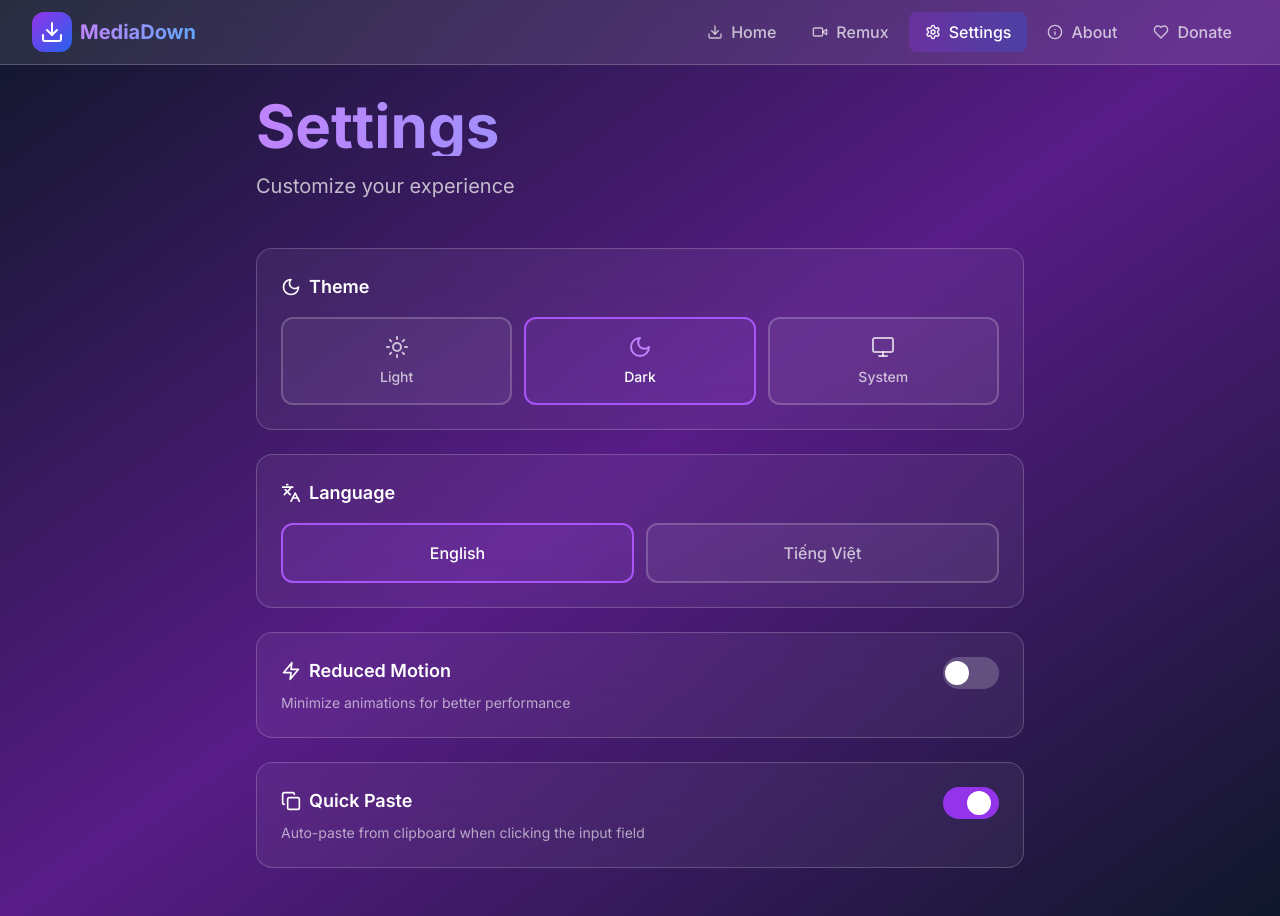
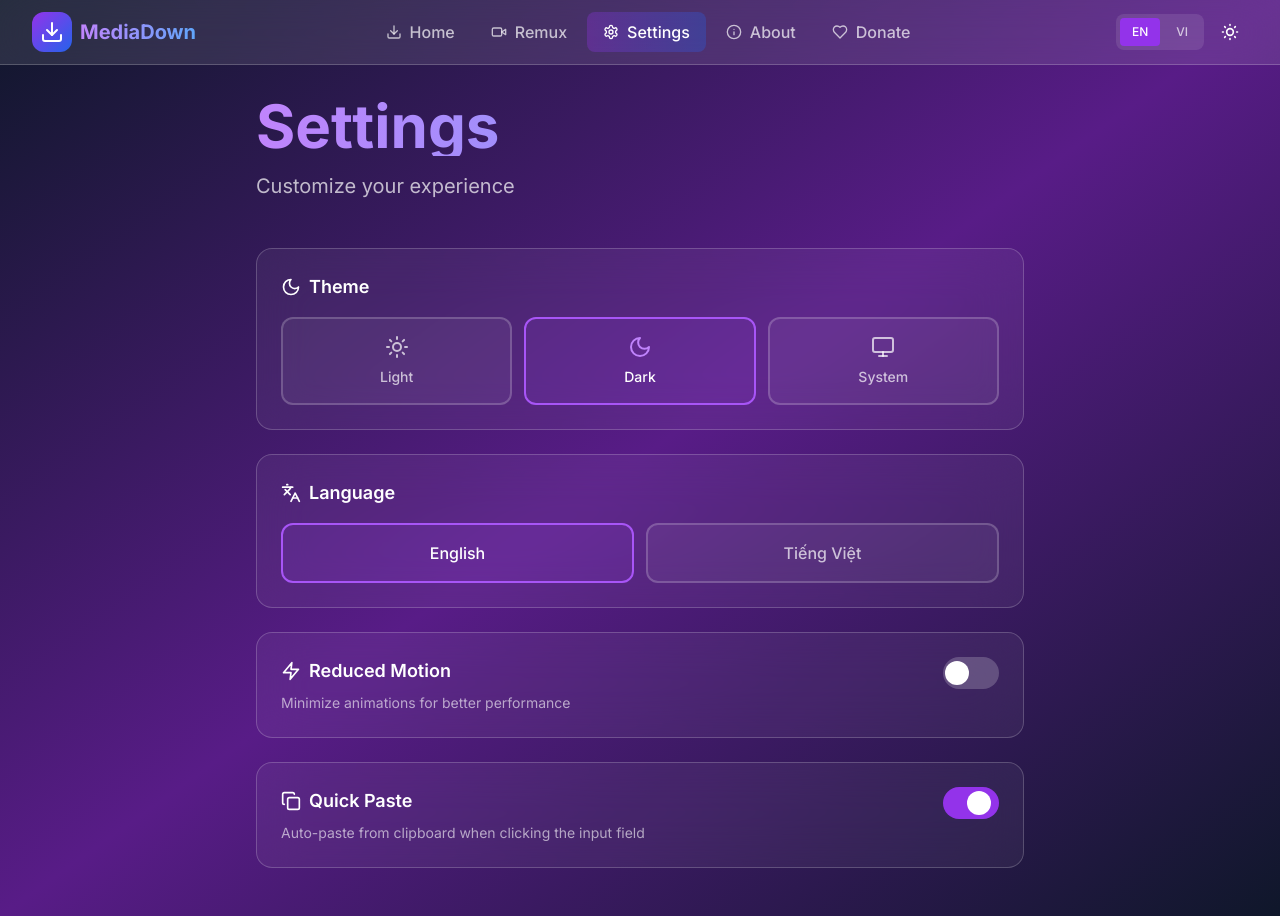
Before and after one commit to nughnguyen/media-downloader, a Next.js app: page /settings in a window 1280 px wide. Built offline with nearby package versions, Linux system fonts and the light colour scheme.

Commit message:
feat: Implement core UI, global styling, layout, and download result display for the media downloader application.

```diff
--- a/app/globals.css
+++ b/app/globals.css
@@ -3,6 +3,16 @@
 @tailwind utilities;
 
 :root {
+  --background: #0f172a;
+  --foreground: #ffffff;
+}
+
+.light {
+  --background: #f8fafc;
+  --foreground: #0f172a;
+}
+
+.dark {
   --background: #0f172a;
   --foreground: #ffffff;
 }
@@ -21,6 +31,7 @@ body {
     sans-serif;
   -webkit-font-smoothing: antialiased;
   -moz-osx-font-smoothing: grayscale;
+  transition: background-color 0.3s ease, color 0.3s ease;
 }
 
 /* Custom Scrollbar */
@@ -33,6 +44,14 @@ body {
   border-radius: 10px;
 }
 
+.dark .custom-scrollbar::-webkit-scrollbar-track {
+  background: rgba(255, 255, 255, 0.05);
+}
+
+.light .custom-scrollbar::-webkit-scrollbar-track {
+  background: rgba(0, 0, 0, 0.05);
+}
+
 .custom-scrollbar::-webkit-scrollbar-thumb {
   background: rgba(168, 85, 247, 0.5);
   border-radius: 10px;
@@ -40,6 +59,50 @@ body {
 
 .custom-scrollbar::-webkit-scrollbar-thumb:hover {
   background: rgba(168, 85, 247, 0.7);
+}
+
+/* RGB Glow Animation */
+@keyframes rgb-glow {
+  0% {
+    box-shadow: 0 0 20px rgba(255, 0, 0, 0.8),
+                0 0 40px rgba(255, 0, 0, 0.4),
+                inset 0 0 20px rgba(255, 0, 0, 0.2);
+  }
+  33% {
+    box-shadow: 0 0 20px rgba(0, 255, 0, 0.8),
+                0 0 40px rgba(0, 255, 0, 0.4),
+                inset 0 0 20px rgba(0, 255, 0, 0.2);
+  }
+  66% {
+    box-shadow: 0 0 20px rgba(0, 0, 255, 0.8),
+                0 0 40px rgba(0, 0, 255, 0.4),
+                inset 0 0 20px rgba(0, 0, 255, 0.2);
+  }
+  100% {
+    box-shadow: 0 0 20px rgba(255, 0, 0, 0.8),
+                0 0 40px rgba(255, 0, 0, 0.4),
+                inset 0 0 20px rgba(255, 0, 0, 0.2);
+  }
+}
+
+@keyframes rgb-border {
+  0% {
+    border-color: rgba(255, 0, 0, 0.8);
+  }
+  33% {
+    border-color: rgba(0, 255, 0, 0.8);
+  }
+  66% {
+    border-color: rgba(0, 0, 255, 0.8);
+  }
+  100% {
+    border-color: rgba(255, 0, 0, 0.8);
+  }
+}
+
+.rgb-glow {
+  animation: rgb-glow 3s linear infinite, rgb-border 3s linear infinite;
+  border: 2px solid;
 }
 
 /* Animations */
@@ -63,6 +126,16 @@ body {
   background-size: 1000px 100%;
 }
 
+.light .animate-shimmer {
+  background: linear-gradient(
+    90deg,
+    rgba(0, 0, 0, 0) 0%,
+    rgba(0, 0, 0, 0.05) 50%,
+    rgba(0, 0, 0, 0) 100%
+  );
+  background-size: 1000px 100%;
+}
+
 /* Glassmorphism utilities */
 .glass {
   background: rgba(255, 255, 255, 0.05);
@@ -71,11 +144,21 @@ body {
   border: 1px solid rgba(255, 255, 255, 0.1);
 }
 
+.light .glass {
+  background: rgba(255, 255, 255, 0.7);
+  border: 1px solid rgba(0, 0, 0, 0.1);
+}
+
 .glass-strong {
   background: rgba(255, 255, 255, 0.1);
   backdrop-filter: blur(20px);
   -webkit-backdrop-filter: blur(20px);
   border: 1px solid rgba(255, 255, 255, 0.2);
+}
+
+.light .glass-strong {
+  background: rgba(255, 255, 255, 0.9);
+  border: 1px solid rgba(0, 0, 0, 0.2);
 }
 
 /* Gradient text */
@@ -98,6 +181,11 @@ body {
   color: #ffffff;
 }
 
+.light ::selection {
+  background-color: rgba(168, 85, 247, 0.3);
+  color: #0f172a;
+}
+
 /* Smooth scrolling */
 html {
   scroll-behavior: smooth;
--- a/app/layout.tsx
+++ b/app/layout.tsx
@@ -3,6 +3,7 @@ import { Inter } from 'next/font/google';
 import './globals.css';
 import Navigation from '@/components/navigation';
 import FloatingQueue from '@/components/floating-queue';
+import ThemeProvider from '@/components/theme-provider';
 
 const inter = Inter({ subsets: ['latin'] });
 
@@ -18,13 +19,15 @@ export default function RootLayout({
   children: React.ReactNode;
 }) {
   return (
-    <html lang="en" className="dark">
+    <html lang="en" suppressHydrationWarning>
       <body className={inter.className}>
-        <div className="min-h-screen bg-gradient-to-br from-slate-900 via-purple-900 to-slate-900">
-          <Navigation />
-          <main>{children}</main>
-          <FloatingQueue />
-        </div>
+        <ThemeProvider>
+          <div className="min-h-screen bg-gradient-to-br from-slate-900 via-purple-900 to-slate-900 dark:from-slate-900 dark:via-purple-900 dark:to-slate-900 light:from-gray-50 light:via-purple-50 light:to-blue-50">
+            <Navigation />
+            <main>{children}</main>
+            <FloatingQueue />
+          </div>
+        </ThemeProvider>
       </body>
     </html>
   );
--- a/components/download-result.tsx
+++ b/components/download-result.tsx
@@ -42,15 +42,41 @@ export default function DownloadResult({
     return `${(bytes / Math.pow(1024, i)).toFixed(2)} ${sizes[i]}`;
   };
 
-  const handleDownload = () => {
+  const handleDownload = async () => {
     const downloadUrl = selectedFormat?.url || url;
-    const link = document.createElement('a');
-    link.href = downloadUrl;
-    link.download = `${title}.${selectedFormat?.ext || 'mp4'}`;
-    link.target = '_blank';
-    document.body.appendChild(link);
-    link.click();
-    document.body.removeChild(link);
+    const fileName = `${title.substring(0, 50)}.${selectedFormat?.ext || 'mp4'}`;
+
+    try {
+      // Show loading state
+      const button = document.querySelector('button[type="download"]');
+      if (button) {
+        button.textContent = 'Đang tải...';
+      }
+
+      // For Cobalt API or direct URLs, try to download via fetch
+      const response = await fetch(downloadUrl);
+
+      if (!response.ok) {
+        throw new Error('Download failed');
+      }
+
+      const blob = await response.blob();
+      const blobUrl = window.URL.createObjectURL(blob);
+
+      const link = document.createElement('a');
+      link.href = blobUrl;
+      link.download = fileName;
+      document.body.appendChild(link);
+      link.click();
+      document.body.removeChild(link);
+
+      // Clean up
+      window.URL.revokeObjectURL(blobUrl);
+    } catch (error) {
+      console.error('Download error:', error);
+      // Fallback: open in new tab
+      window.open(downloadUrl, '_blank');
+    }
   };
 
   const mediaTypes = [
--- a/components/navigation.tsx
+++ b/components/navigation.tsx
@@ -17,7 +17,7 @@ const navigation = [
 
 export default function Navigation() {
   const pathname = usePathname();
-  const { theme } = useSettingsStore();
+  const { theme, language, setTheme, setLanguage } = useSettingsStore();
   const [mounted, setMounted] = useState(false);
   const [mobileMenuOpen, setMobileMenuOpen] = useState(false);
 
@@ -80,6 +80,49 @@ export default function Navigation() {
             })}
           </div>
 
+          {/* Theme & Language Toggle */}
+          <div className="hidden md:flex items-center gap-2 ml-4">
+            {/* Language Toggle */}
+            <div className="flex items-center gap-1 p-1 rounded-lg bg-white/10">
+              <button
+                onClick={() => setLanguage('en')}
+                className={`px-3 py-1.5 rounded text-xs font-medium transition-all ${
+                  language === 'en'
+                    ? 'bg-purple-600 text-white'
+                    : 'text-white/70 hover:text-white'
+                }`}
+              >
+                EN
+              </button>
+              <button
+                onClick={() => setLanguage('vi')}
+                className={`px-3 py-1.5 rounded text-xs font-medium transition-all ${
+                  language === 'vi'
+                    ? 'bg-purple-600 text-white'
+                    : 'text-white/70 hover:text-white'
+                }`}
+              >
+                VI
+              </button>
+            </div>
+
+            {/* Theme Toggle */}
+            <button
+              onClick={() => setTheme(theme === 'dark' ? 'light' : 'dark')}
+              className="p-2 rounded-lg hover:bg-white/10 transition-colors text-white"
+            >
+              {theme === 'dark' ? (
+                <svg className="h-5 w-5" fill="none" viewBox="0 0 24 24" stroke="currentColor">
+                  <path strokeLinecap="round" strokeLinejoin="round" strokeWidth={2} d="M12 3v1m0 16v1m9-9h-1M4 12H3m15.364 6.364l-.707-.707M6.343 6.343l-.707-.707m12.728 0l-.707.707M6.343 17.657l-.707.707M16 12a4 4 0 11-8 0 4 4 0 018 0z" />
+                </svg>
+              ) : (
+                <svg className="h-5 w-5" fill="none" viewBox="0 0 24 24" stroke="currentColor">
+                  <path strokeLinecap="round" strokeLinejoin="round" strokeWidth={2} d="M20.354 15.354A9 9 0 018.646 3.646 9.003 9.003 0 0012 21a9.003 9.003 0 008.354-5.646z" />
+                </svg>
+              )}
+            </button>
+          </div>
+
           {/* Mobile Menu Button */}
           <button
             onClick={() => setMobileMenuOpen(!mobileMenuOpen)}
--- /dev/null
+++ b/components/theme-provider.tsx
@@ -0,0 +1,25 @@
+'use client';
+
+import { useEffect } from 'react';
+import { useSettingsStore } from '@/store/settings-store';
+
+export default function ThemeProvider({ children }: { children: React.ReactNode }) {
+  const theme = useSettingsStore((state) => state.theme);
+
+  useEffect(() => {
+    const root = document.documentElement;
+
+    // Remove existing theme classes
+    root.classList.remove('light', 'dark');
+
+    // Apply theme
+    if (theme === 'system') {
+      const prefersDark = window.matchMedia('(prefers-color-scheme: dark)').matches;
+      root.classList.add(prefersDark ? 'dark' : 'light');
+    } else {
+      root.classList.add(theme);
+    }
+  }, [theme]);
+
+  return <>{children}</>;
+}
```
